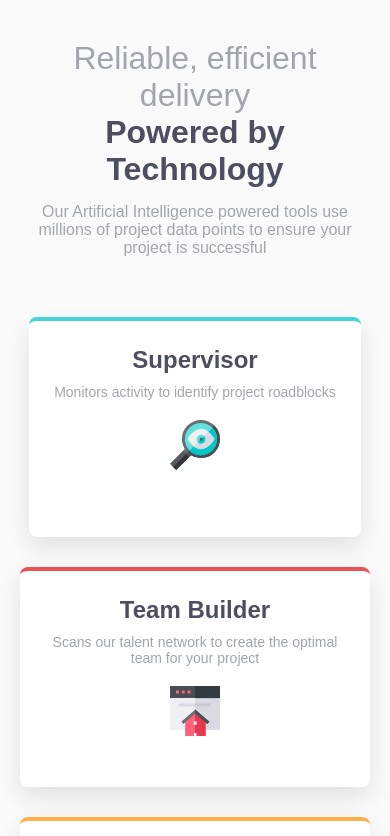
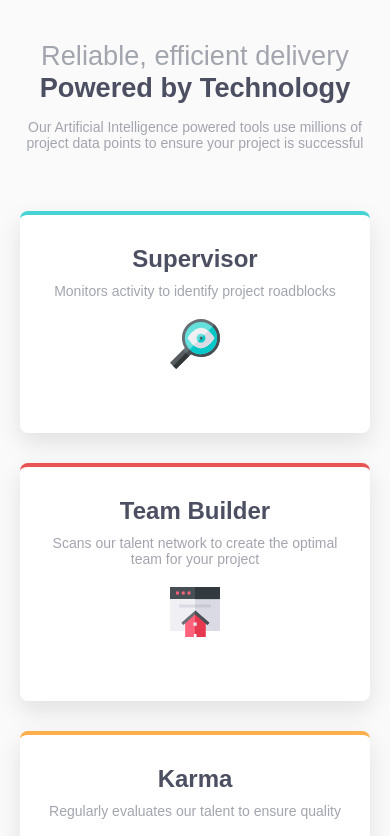
Before and after one commit to flozzy119/Four--card--feature--selection, a plain HTML site: page index.html in a window 390 px wide. Shown: the top 836 px of the page. Drawn offline with Linux system fonts and the light colour scheme.

Commit message:
Update style.css

```diff
--- a/style.css
+++ b/style.css
@@ -99,7 +99,7 @@ header p {
 }
 
 /* ---- Responsive (Mobile) ---- */
-@media (max-width: 768px) {
+@media (max-width: 950px) {
   .card-grid {
     flex-direction: column;
     display: flex;
@@ -116,11 +116,21 @@ header p {
 
   .card {
     max-width: 100%;
+    width:100%;
     text-align: center;
+    height:auto;
+    padding: 30px 25px 60px;
   }
 
   .card img {
     position: static;
     margin-top: 20px;
   }
+  header h1{
+    font-size:1.7rem;
+  }
+  header p{
+    font-size: 14px;
+  }
+
 }
```
